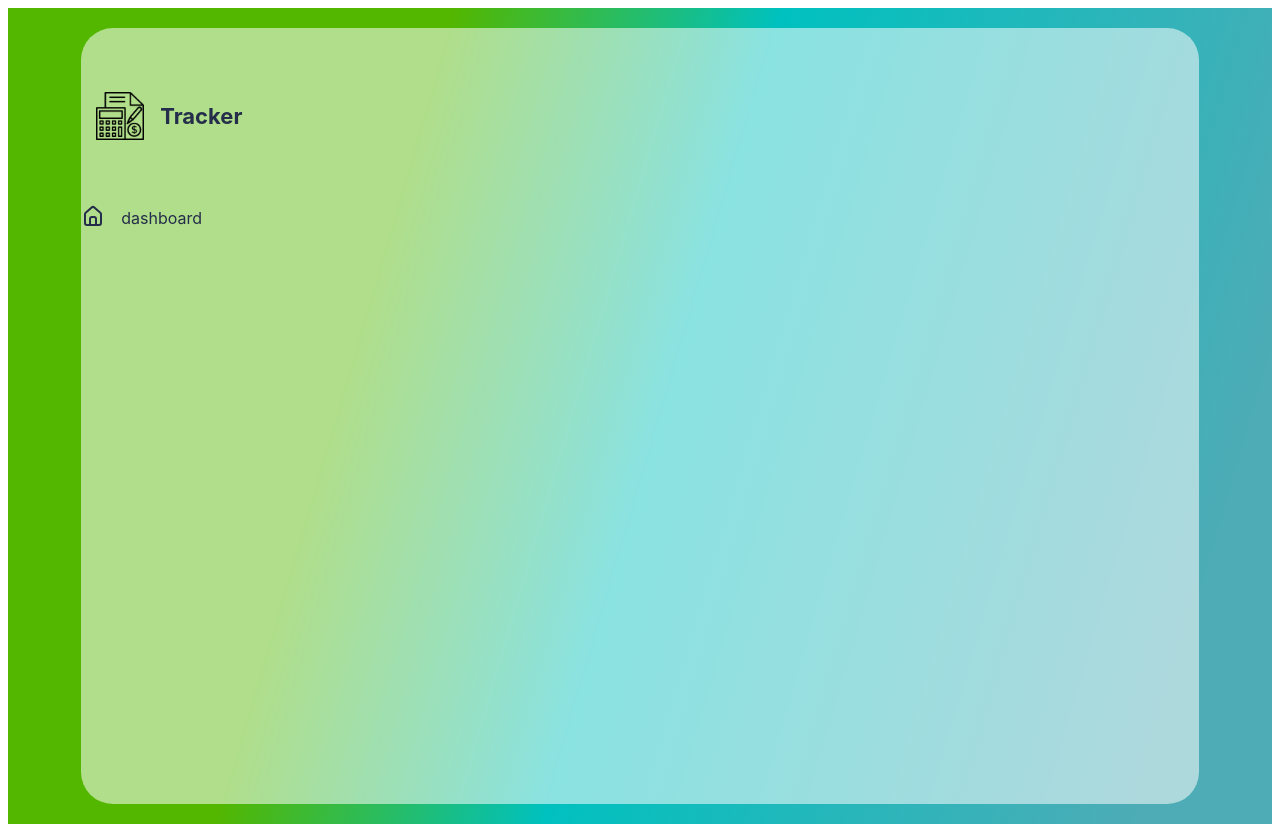
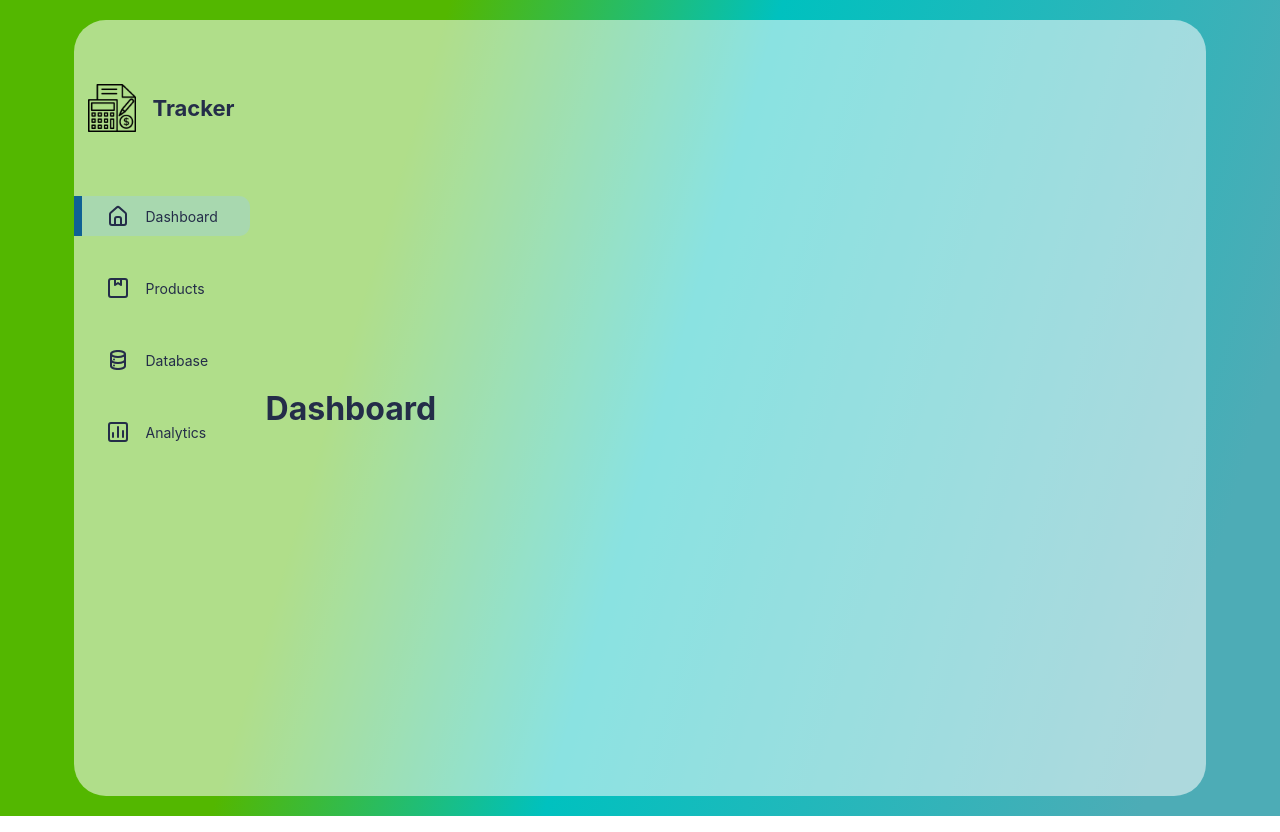
Before and after one commit to Thanoskaloudis/fin-tracker, a React (Create React App) app: page / in a window 1280 px wide. Built offline with nearby package versions, Linux system fonts and the light colour scheme.

Commit message:
implement sidebar componenent

```diff
--- a/src/App.js
+++ b/src/App.js
@@ -3,6 +3,7 @@ import Sidebar from './components/Sidebar/Sidebar';
 import { useSelector, useDispatch } from 'react-redux';
 import { bindActionCreators  } from 'redux';
 import { actionCreators } from './state/index';
+import Dashboard from './components/Dashboad/Dashboard';
 
 function App() {
   const  state = useSelector(state => state)
@@ -16,8 +17,7 @@ function App() {
     <div className="App">
       <div className="AppGlass">
         <Sidebar />
-        <div></div>
-        <div></div>
+        <Dashboard />
       </div>
     </div>
   );
--- a/src/App.scss
+++ b/src/App.scss
@@ -4,11 +4,15 @@
   --black: #242d49;
   --gray: #788097;
   --purple: linear-gradient(180deg, #BB67FF 0%, #C484F3 100%);
-  --pink: #FF919D;
+  --blue: #0e6194;
   --glass: rgba(255, 255, 255, 0.54);
   --boxShadow: 0px 19px 60px rgb(0 0 0 / 8%);
   --smboxShadow: -79px 51px 60px rgba(0, 0, 0, 0.08);
-  --activeItem: #f799a354;
+  --activeItem: #99cbf754;
+}
+
+body {
+  margin: 0;
 }
 
 .App {
--- /dev/null
+++ b/src/components/Dashboad/Dashboard.jsx
@@ -0,0 +1,12 @@
+import React from 'react';
+import './Dashboard.scss';
+
+const Dashboard = () => {
+  return (
+    <div className="dashboard">
+      <h1>Dashboard</h1>
+    </div>
+  )
+}
+
+export default Dashboard
--- /dev/null
+++ b/src/components/Dashboad/Dashboard.scss
@@ -0,0 +1,5 @@
+.dashboard{
+  display: flex;
+  flex-direction: column;
+  justify-content: space-evenly;
+}
--- a/src/components/Sidebar/Sidebar.jsx
+++ b/src/components/Sidebar/Sidebar.jsx
@@ -1,29 +1,66 @@
-import React from 'react';
+import React, { useState } from 'react';
 import Logo from '../../img/finance.png';
-import './Sidebar.scss'
-import { UilEstate } from '@iconscout/react-unicons';
+import './Sidebar.scss';
+import {
+  UilEstate,
+  UilPackage,
+  UilChart,
+  UilDatabase,
+} from '@iconscout/react-unicons';
+
+// Sidebar Data
+export const SidebarData = [
+  {
+    icon: UilEstate,
+    heading: 'Dashboard',
+  },
+  {
+    icon: UilPackage,
+    heading: 'Products',
+  },
+  {
+    icon: UilDatabase,
+    heading: 'Database',
+  },
+  {
+    icon: UilChart,
+    heading: 'Analytics',
+  },
+];
 
 const Sidebar = () => {
+  const [selected, setSelected] = useState(0);
+
   return (
     <div>
-      <div className="Sidebar">
-         {/* logo */}
+      <div className="sidebar">
+        {/* logo */}
         <div className="logo">
           <img src={Logo} alt="" />
           <span>Tracker</span>
         </div>
-         {/* menu */}
+        {/* menu */}
         <div className="menu">
-          <div className="menuItem">
-            <div>
-              <UilEstate />
-            </div>
-            <div>dashboard</div>
-          </div>
+          {SidebarData.map((item, index) => {
+            return (
+              <div
+                className={
+                  selected === index
+                    ? 'menuItem active'
+                    : 'menuItem'
+                }
+                key={index}
+                onClick={() => setSelected(index)}
+              >
+                <item.icon />
+                <span>{item.heading}</span>
+              </div>
+            );
+          })}
         </div>
       </div>
     </div>
-  )
-}
+  );
+};
 
-export default Sidebar
+export default Sidebar;
--- a/src/components/Sidebar/Sidebar.scss
+++ b/src/components/Sidebar/Sidebar.scss
@@ -1,8 +1,9 @@
-.Sidebar {
+.sidebar {
   display: flex;
   flex-direction: column;
   position: relative;
   padding-top: 4rem;
+  transition: all 300ms ease;
 }
 
 .logo {
@@ -33,5 +34,28 @@
     display: flex;
     align-items: center;
     gap: 1rem;
+    height: 2.5rem;
+    margin-left: 2rem;
+    position: relative;
+    transition: all 300ms ease;
+    border-radius: 0.7rem;
+    font-size: 14px;
+  }
+
+  .menuItem:hover {
+    cursor: pointer;
+  }
+
+  .active {
+    background: var(--activeItem);
+    margin-left: 0;
+  }
+
+  .active::before {
+    content: "";
+    width: 8px;
+    height: 100%;
+    background: var(--blue);
+    margin-right: calc(1rem - 8px);
   }
 }
--- /dev/null
+++ b/src/components/Widgets/Summary/Summary.scss
@@ -0,0 +1 @@
+raf
```
Also changed, not shown: src/components/Widgets/Invoices/Invoices.jsx (added, +9 -0 lines), src/components/Widgets/Summary/Summary.jsx (added, +9 -0 lines), src/components/Widgets/Transactions/Transactions.jsx (added, +9 -0 lines), src/components/Widgets/Invoices/Invoices.scss (added), src/components/Widgets/Transactions/Transactions.scss (added), 1 other file (tests, documents, lock files or other folders).
